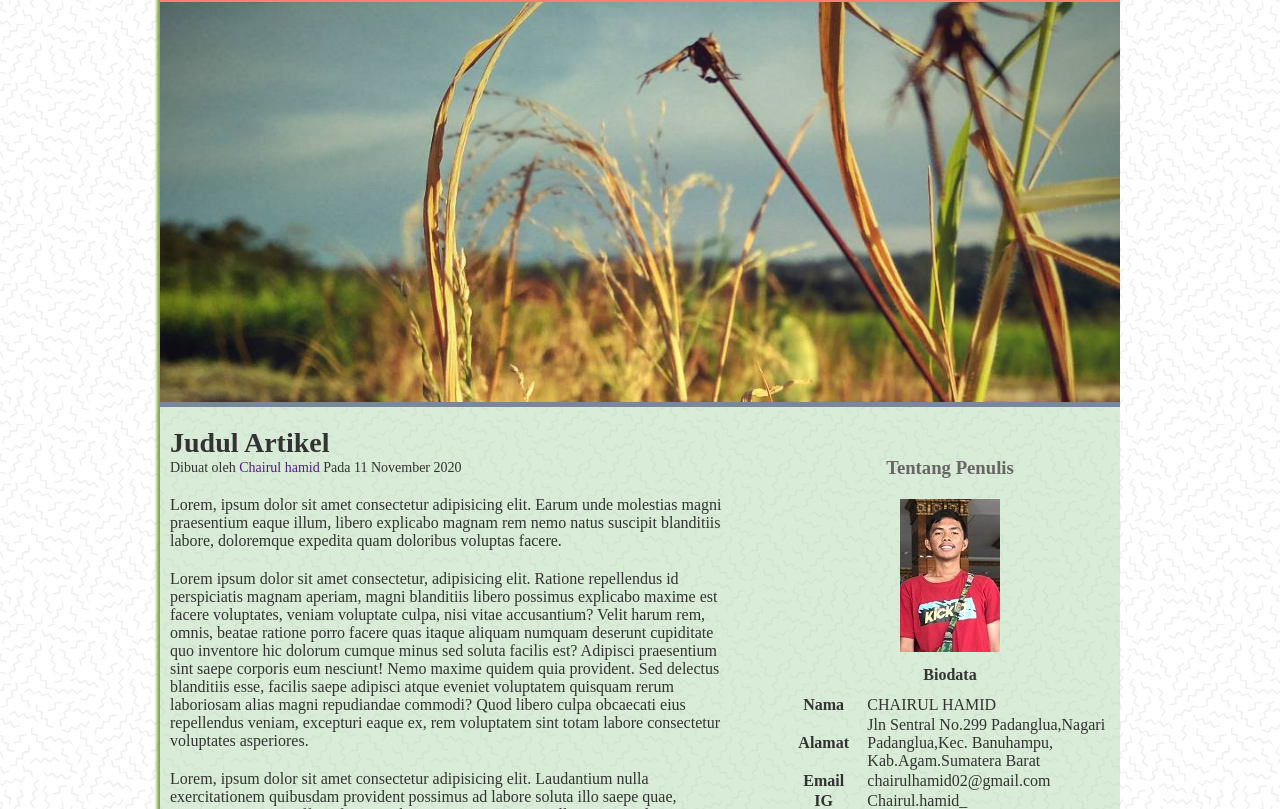
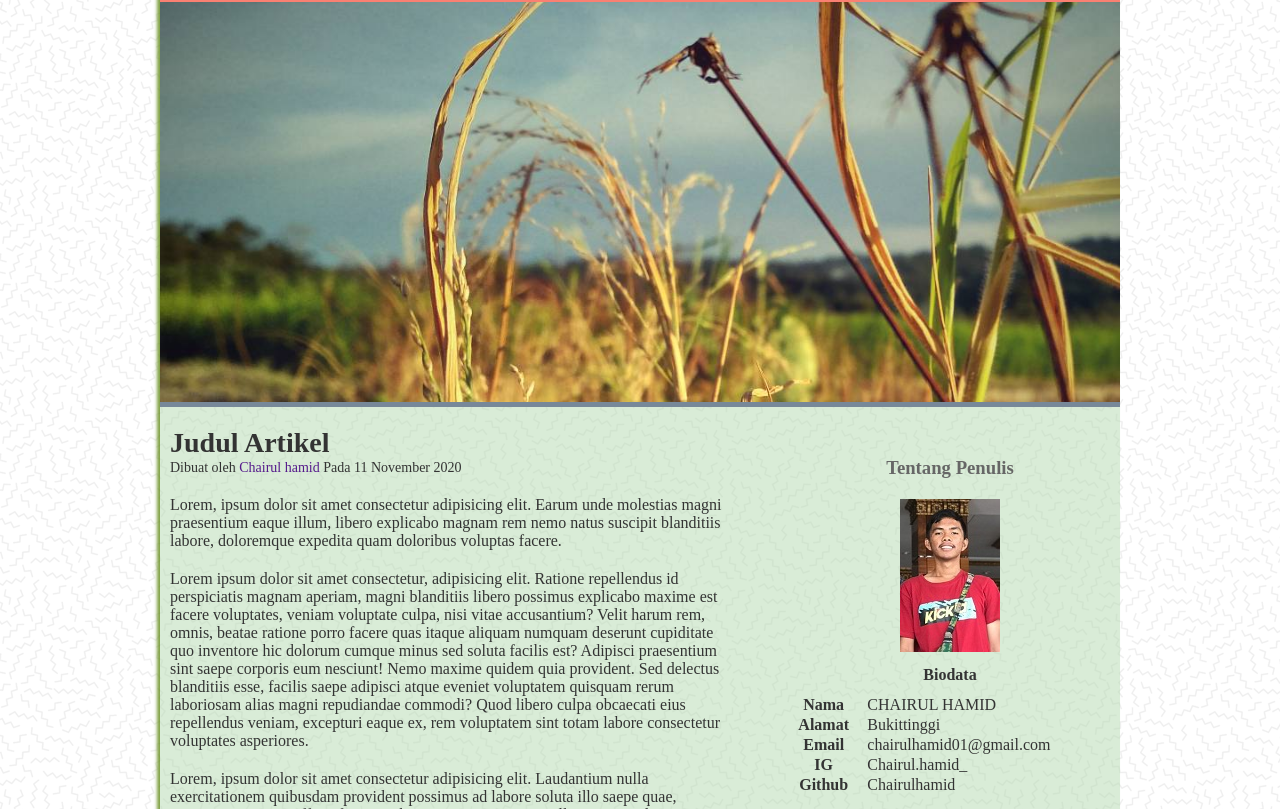
Before and after one commit to Chairulhamid/website-sederhana, a plain HTML site: page index.html in a window 1280 px wide. Shown: the part 140-949 px from the top of the page. Drawn offline with Linux system fonts and the light colour scheme.

Commit message:
initila commit index.html

```diff
--- a/index.html
+++ b/index.html
@@ -46,13 +46,13 @@
                                </tr>
 
                                 <th>Alamat </th>
-                                <td>    Jln Sentral No.299 Padanglua,Nagari Padanglua,Kec. Banuhampu, Kab.Agam.Sumatera Barat</td>
+                                <td>    Bukittinggi</td>
                             </tr>
 
 
                             <tr>
                                 <th>Email </th>
-                                <td>    chairulhamid02@gmail.com</td>
+                                <td>    chairulhamid01@gmail.com</td>
                             </tr>
                             <tr>
                                 <th>IG  </th>
```
